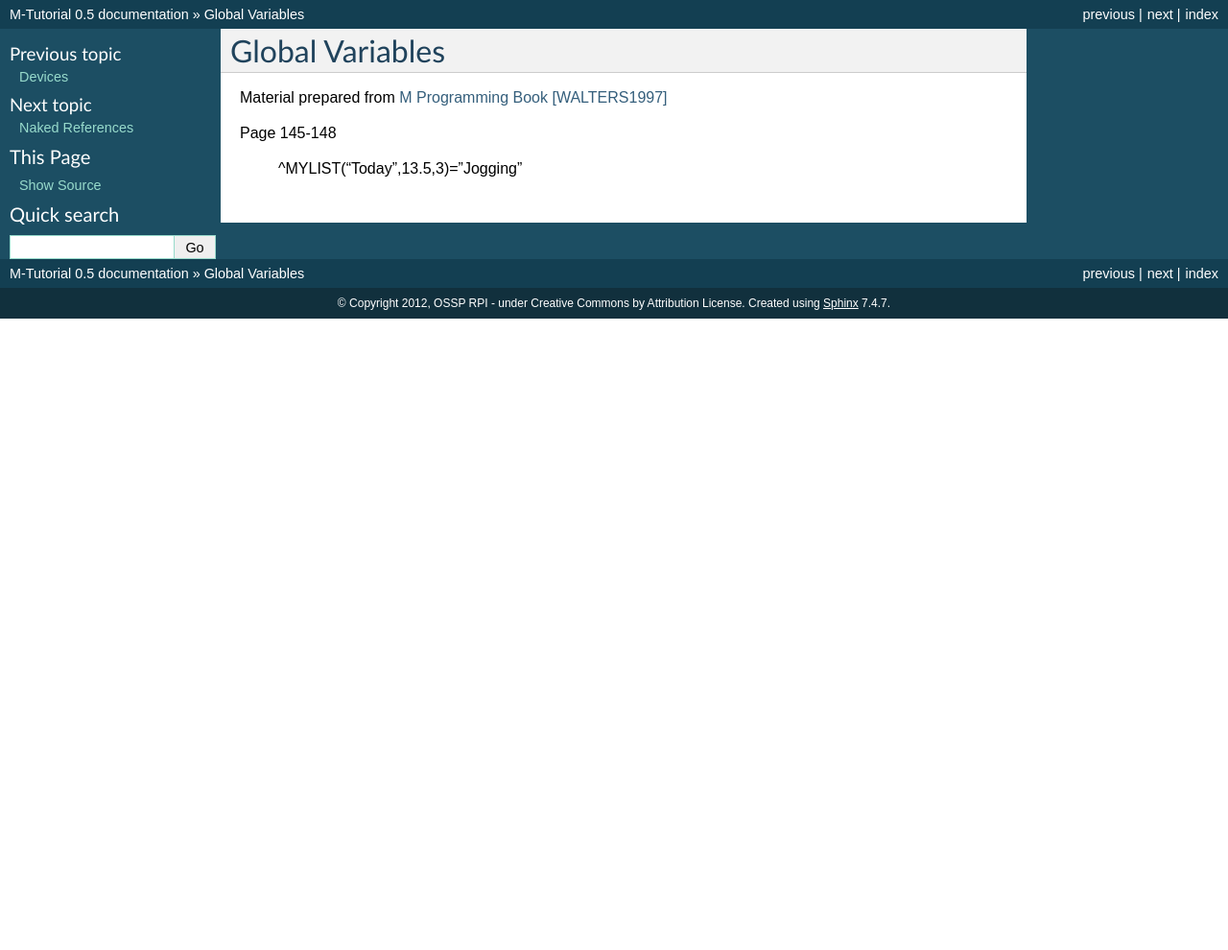
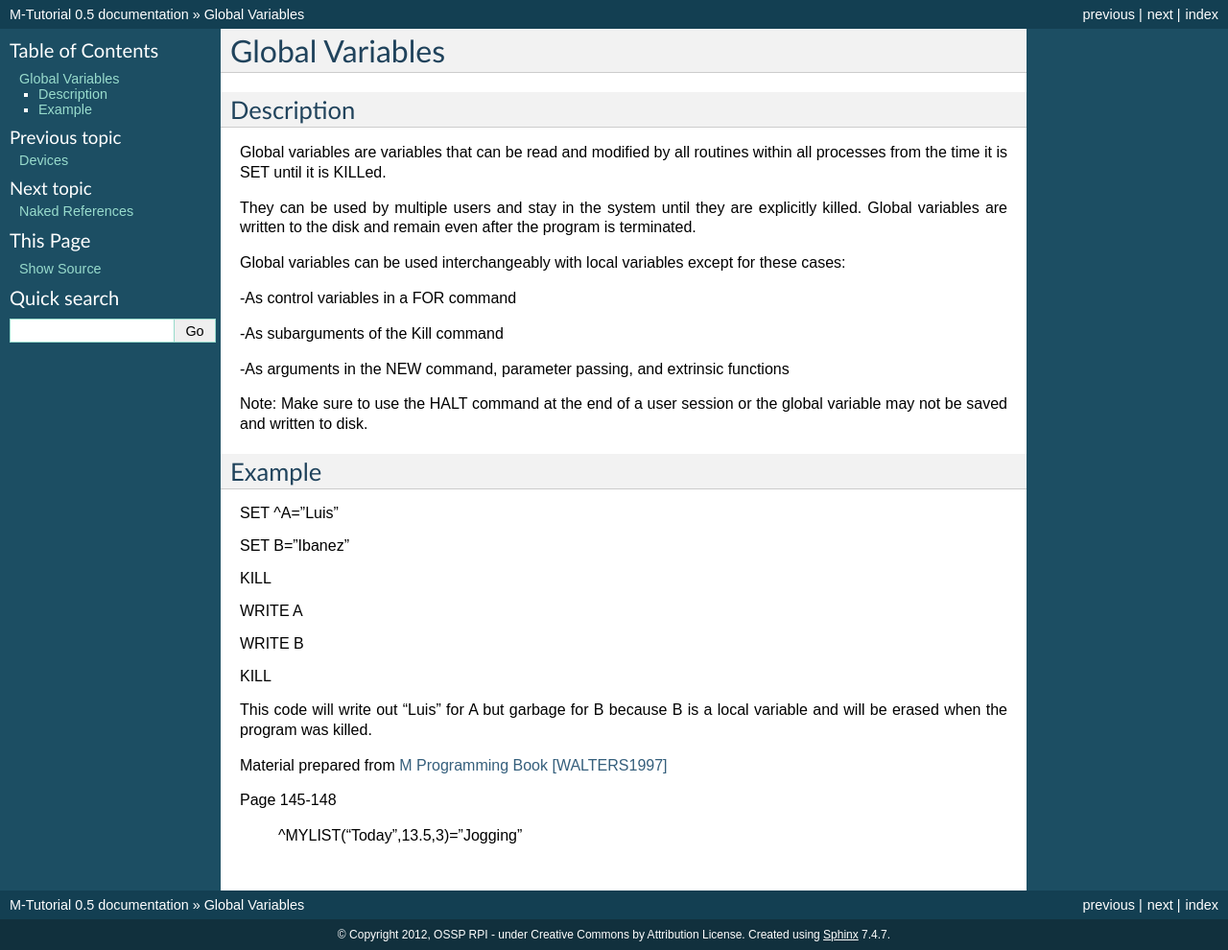
Before and after one commit to luisibanez/M-Tutorial, a Sphinx documentation site: the page built from source/GlobalVariables.rst, in a window 1280 px wide. Shown: the whole page at 96% size. Built offline with Sphinx 7.4.7, drawn with Linux system fonts in a browser that asks for light colours; before the commit the page ends 900 px from its top, so only the background shows below that.

Commit message:
added details on how to use Global Variables

```diff
--- a/source/GlobalVariables.rst
+++ b/source/GlobalVariables.rst
@@ -1,6 +1,48 @@
 ================
 Global Variables
 ================
+
+Description
+###########
+
+Global variables are variables that can be read and modified by all routines within
+all processes from the time it is SET until it is KILLed.
+
+They can be used by multiple users and stay in the system until they are explicitly
+killed. Global variables are written to the disk and remain even after the
+program is terminated.
+
+Global variables can be used interchangeably with local variables except for these
+cases:
+
+-As control variables in a FOR command
+
+-As subarguments of the Kill command
+
+-As arguments in the NEW command, parameter passing, and extrinsic functions
+
+Note: Make sure to use the HALT command at the end of a user session or the global
+variable may not be saved and written to disk.
+
+Example
+###########
+
+| SET ^A="Luis"
+
+| SET B="Ibanez"
+
+| KILL
+
+| WRITE A
+
+| WRITE B
+
+| KILL
+
+This code will write out "Luis" for A but garbage for B because B is a local variable
+and will be erased when the program was killed.
+
+
 
 Material prepared from `M Programming Book`_ [WALTERS1997]_
 
```
